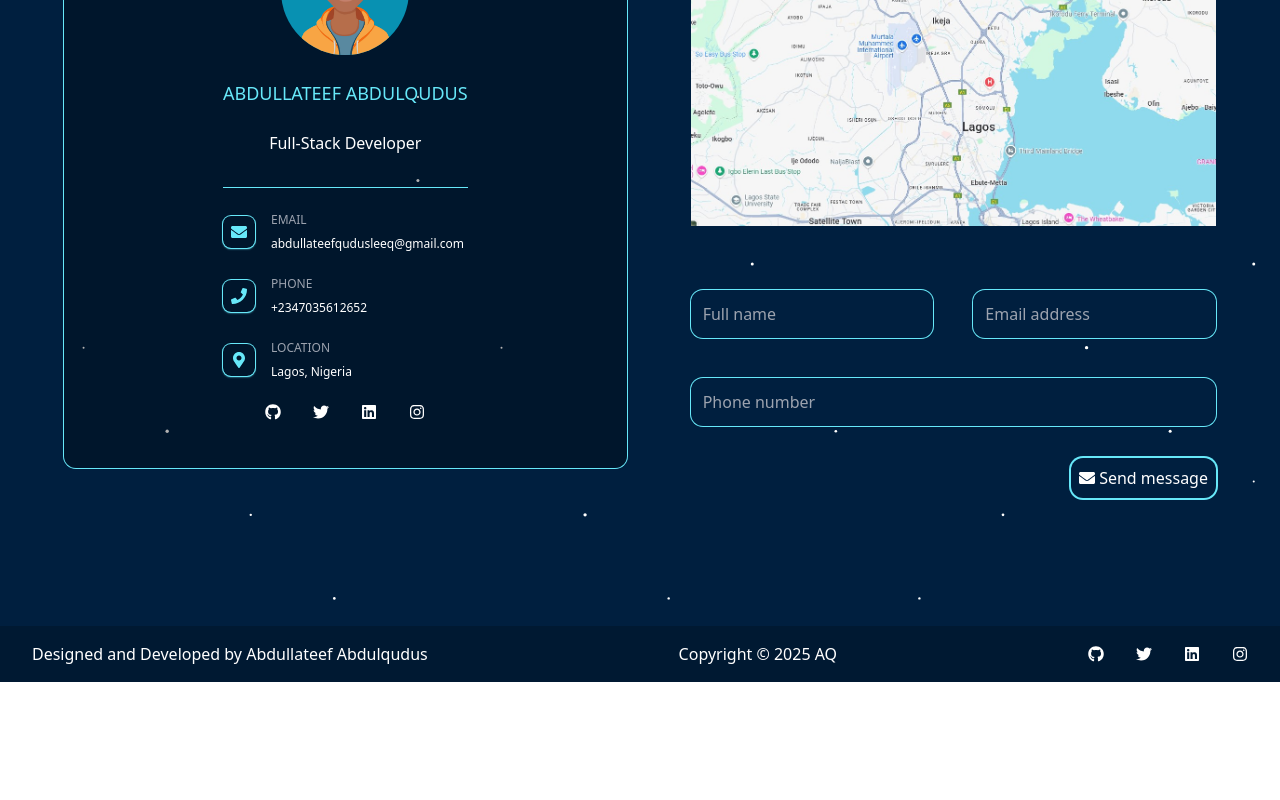
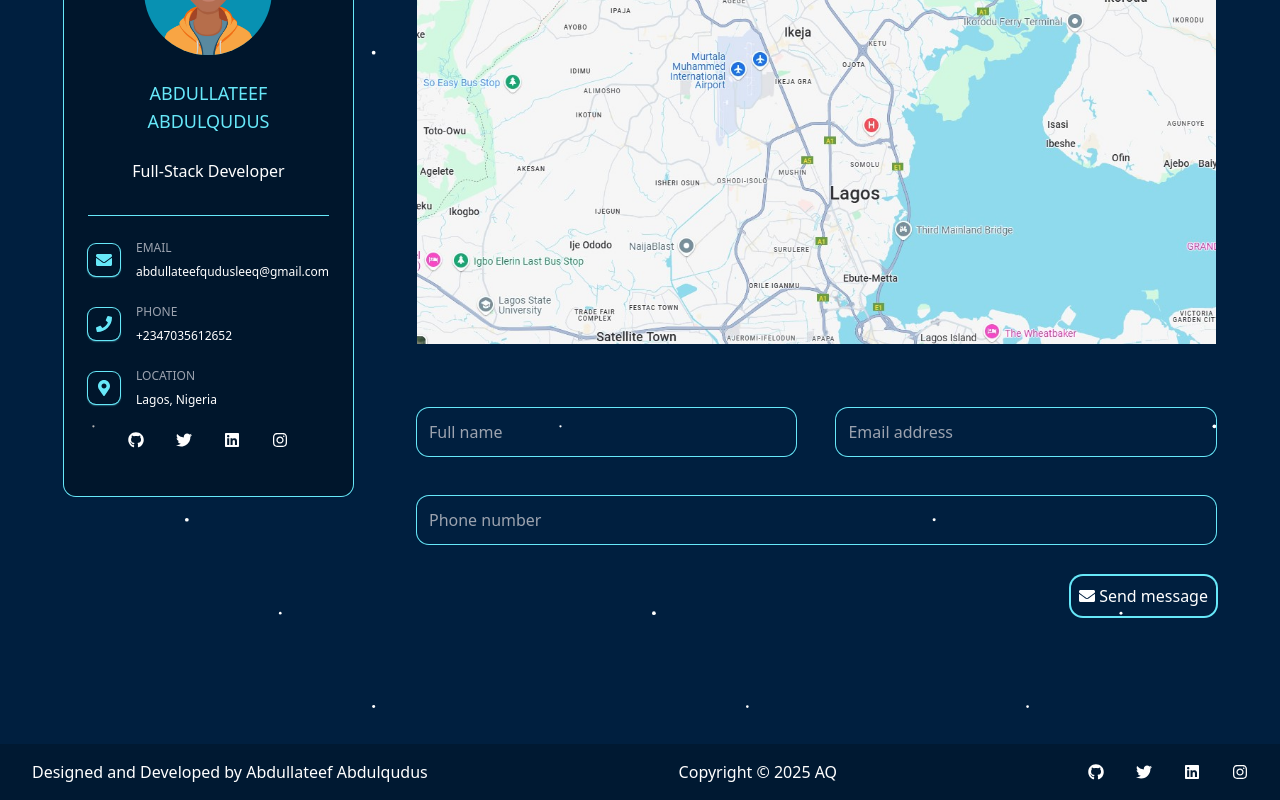
Before and after one commit to StackAQ/aq-portfolio, a React (Vite) app in the folder my-app/: page /contacts in a window 1280 px wide. Shown: the part 321-1121 px from the top of the page. Before the commit the page ends 1003 px from the top, so only its background shows below. Built offline with nearby package versions, Linux system fonts and the light colour scheme.

Commit message:
Perfecting codes

```diff
--- a/my-app/src/index.css
+++ b/my-app/src/index.css
@@ -1,7 +1,6 @@
 @tailwind base;
 @tailwind components;
 @tailwind utilities;
-
 @layer components {
   .general {
     @apply relative w-full bg-[url('../src/sky-stars.svg')] bg-no-repeat bg-cover space-y-16 lg:space-y-32;
@@ -123,10 +122,10 @@
   }
 
   .contact-left {
-    @apply grid place-content-center rounded-xl bg-[rgba(0,0,0,0.3)] ring-1 ring-cyan-300 p-2 md:p-6 w-full
+    @apply grid place-content-center rounded-xl bg-[rgba(0,0,0,0.3)] ring-1 ring-cyan-300 p-2 md:p-6 w-full lg:w-1/3
   }
 
   footer {
-    @apply bg-[rgba(0,0,0,0.2)] py-4 px-8 flex flex-col lg:flex-row justify-center lg:justify-between items-center text-white font-medium gap-4;
+    @apply bg-[rgba(0,0,0,0.2)] py-4 px-8 flex flex-col lg:flex-row justify-center lg:justify-between items-center text-white font-medium;
   }
 }
```
